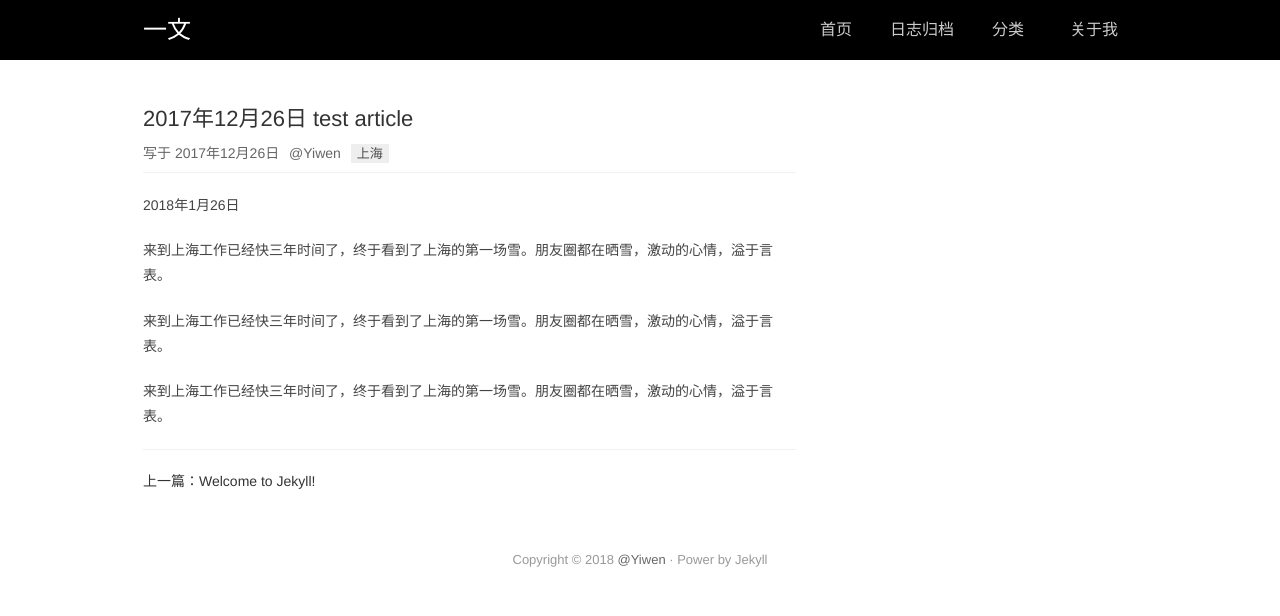
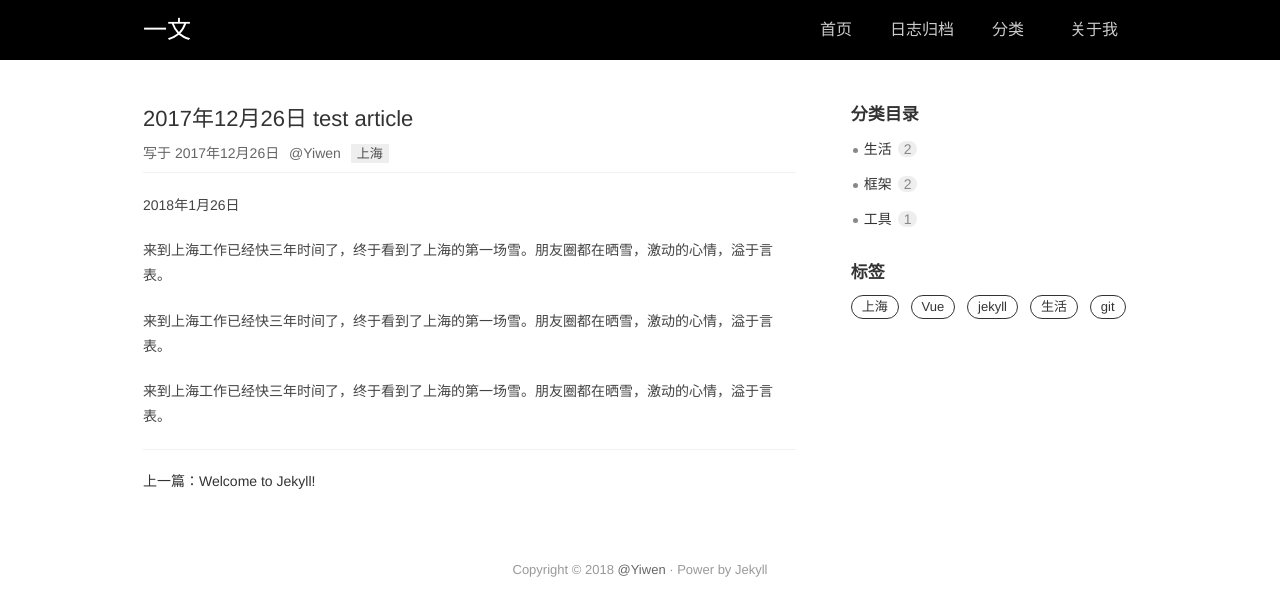
Before and after one commit to wenpeng-w/wenpeng.github.com, a Jekyll site: the page built from _posts/2017-12-26-test.markdown, in a window 1280 px wide. Shown: the top 616 px of the page. Built offline with Jekyll 4.4.1, drawn with Linux system fonts in a browser that asks for light colours; comment, search, counter and statistics services are not loaded.

Commit message:
add categories page

```diff
--- a/_layouts/post.html
+++ b/_layouts/post.html
@@ -1,9 +1,9 @@
 ---
 layout: default
 ---
-
-<div class="grid-row article-wrap">
-    <div class="grid-col_6_4">
+<div class="article-page">
+    <div class="grid-row">
+        <div class="grid-col_6_4 article-wrap">
             <div class="article">
                 <div class="article-head">
                     <h1 class="art-title">{{ page.title }}</h1>
@@ -23,4 +23,9 @@ layout: default
                 {% include prevAndNext.html %}
             </div>
         </div>
+        <div class="grid-col_6_2 side-bar">
+            {% include categories.html %}
+            {% include tag.html %}
         </div>
+    </div>
+</div>
--- a/less/main.less
+++ b/less/main.less
@@ -464,7 +464,7 @@ img{border-style:none;vertical-align: middle;}
   }
 }
 
-.home-page, .archives-page, .categories-page {
+.home-page, .archives-page, .categories-page, .article-page {
   .side-bar {
     padding-left: 40px;
   }
--- a/static/css/main.css
+++ b/static/css/main.css
@@ -113,4 +113,4 @@ img{border-style:none;vertical-align:middle}
 .categories-page .category .categ-item .categ-item-list .categ-item-li .post-title:hover{color:#000;text-decoration:underline}
 .categories-page .category .categ-item .categ-item-list .categ-item-li .post-tag{padding:2px 6px;margin-right:4px;background-color:#eee;border-radius:2px;color:#4d4d4c;font-size:12px;white-space:nowrap}
 .categories-page .category .categ-item .categ-item-list .categ-item-li .date{position:absolute;top:0;right:0;color:#888}
-.archives-page .side-bar,.categories-page .side-bar,.home-page .side-bar{padding-left:40px}
+.archives-page .side-bar,.article-page .side-bar,.categories-page .side-bar,.home-page .side-bar{padding-left:40px}
```
Lines whose indentation alone changed are shown as unchanged.
